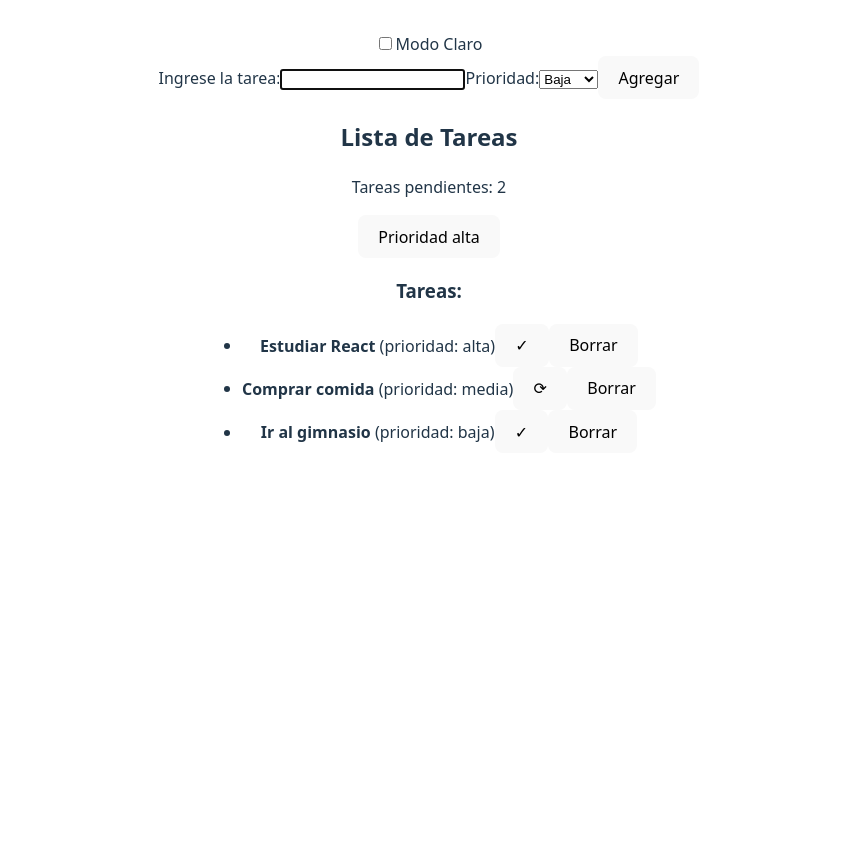
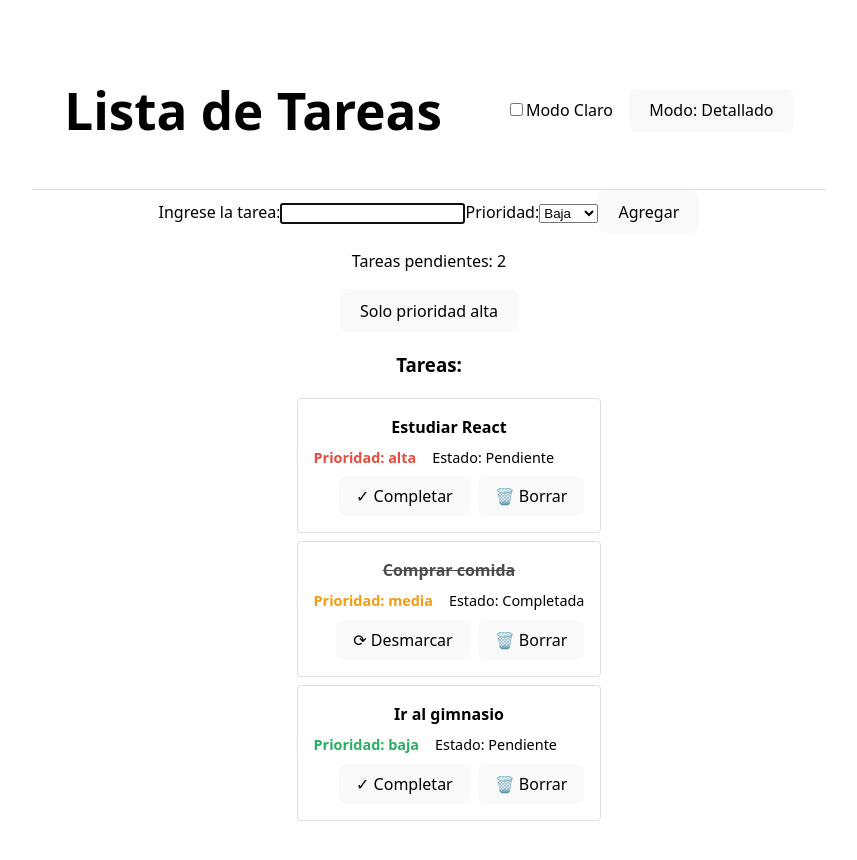
Before and after one commit to vanesaCarballido/To-DoList, a React (Vite) app in the folder vite-project/: page / in a window 1280 px wide. Shown: the top 860 px of the page, without its empty margins (211-1068 px from the left). Built offline with nearby package versions, Linux system fonts and the light colour scheme.

Commit message:
useContext

```diff
--- a/vite-project/src/App.css
+++ b/vite-project/src/App.css
@@ -5,6 +5,7 @@
   justify-content: start;
   flex-direction: column;
   align-items: center;
+  color: black;
 }
 
 .App-dark {
@@ -14,6 +15,101 @@
   justify-content: start;
   flex-direction: column;
   align-items: center;
+  color: white;
+}
+
+/* Header styles */
+header {
+  width: 100%;
+  display: flex;
+  justify-content: space-between;
+  align-items: center;
+  padding: 1rem 2rem;
+  border-bottom: 1px solid #ddd;
+}
+
+.controls {
+  display: flex;
+  gap: 1rem;
+  align-items: center;
+}
+
+/* TaskItem styles */
+.taskItem {
+  display: flex;
+  justify-content: space-between;
+  align-items: center;
+  padding: 0.5rem;
+  margin: 0.5rem 0;
+  border: 1px solid #ddd;
+  border-radius: 4px;
+  list-style: none;
+}
+
+/* Modo compacto */
+.taskItem--compact {
+  padding: 0.3rem 0.5rem;
+  font-size: 0.9rem;
+}
+
+.taskItem--compact .task-actions button {
+  padding: 0.2rem 0.4rem;
+  font-size: 0.8rem;
+  margin-left: 0.3rem;
+}
+
+/* Modo detallado */
+.taskItem--detailed {
+  padding: 1rem;
+  flex-direction: column;
+  align-items: flex-start;
+}
+
+.taskItem--detailed .task-content {
+  width: 100%;
+  margin-bottom: 0.5rem;
+}
+
+.taskItem--detailed .task-details {
+  display: flex;
+  gap: 1rem;
+  margin-top: 0.5rem;
+  font-size: 0.9rem;
+}
+
+.taskItem--detailed .task-actions {
+  align-self: flex-end;
+}
+
+.taskItem--detailed .task-actions button {
+  margin-left: 0.5rem;
+  padding: 0.5rem 1rem;
+}
+
+/* Estados de tareas */
+.task-completed {
+  text-decoration: line-through;
+  opacity: 0.7;
+}
+
+.task-pending {
+  font-weight: bold;
+}
+
+/* Prioridades */
+.priority--alta {
+  color: #e74c3c;
+  font-weight: bold;
+}
+
+.priority--media {
+  color: #f39c12;
+  font-weight: bold;
+}
+
+.priority--baja {
+  color: #27ae60;
+  font-weight: bold;
 }
 
 #root {
--- a/vite-project/src/App.jsx
+++ b/vite-project/src/App.jsx
@@ -42,12 +42,19 @@ function AppContent() {
   }, [todos]);
 
 
-  const [displayModeSettings, setThemeSettings] = useState({
+  const [displayModeSettings, setDisplayModeSettings] = useState({
     mode: "light",
+    displayMode: "detailed", // "compact" o "detailed"
     switchMode: () => {
-      setThemeSettings((prevState) => ({
+      setDisplayModeSettings((prevState) => ({
         ...prevState,
         mode: prevState.mode === "light" ? "dark" : "light",
+      }));
+    },
+    toggleDisplayMode: () => {
+      setDisplayModeSettings((prevState) => ({
+        ...prevState,
+        displayMode: prevState.displayMode === "detailed" ? "compact" : "detailed",
       }));
     },
   });
@@ -56,7 +63,15 @@ function AppContent() {
     <div>
       <DisplayModeContext.Provider value={displayModeSettings}>
         <div className={"App-" + displayModeSettings.mode}>
-          <MySwitch />
+          <header>
+            <h1>Lista de Tareas</h1>
+            <div className="controls">
+              <MySwitch />
+              <button onClick={displayModeSettings.toggleDisplayMode}>
+                Modo: {displayModeSettings.displayMode === "detailed" ? "Detallado" : "Compacto"}
+              </button>
+            </div>
+          </header>
           <TaskForm handleAdd={handleAdd} />
           <TaskList
             todos={todos}
--- a/vite-project/src/components/TaskItem.jsx
+++ b/vite-project/src/components/TaskItem.jsx
@@ -1,13 +1,45 @@
 import React, { useContext } from 'react';
+import { DisplayModeContext } from '../contexts/context.jsx';
 
 function TaskItem({ task, onComplete, onDelete }) {
+  const displayModeSettings = useContext(DisplayModeContext);
 
+  // Modo compacto: solo texto y botones
+  if (displayModeSettings.displayMode === "compact") {
+    return (
+      <li className="taskItem taskItem--compact">
+        <span className={task.completed ? "task-completed" : "task-pending"}>
+          {task.text}
+        </span>
+        <span className="task-actions">
+          <button onClick={() => onComplete(task.id)}>{task.completed ? '⟳' : '✓'}</button>
+          <button onClick={() => onDelete(task.id)}>✕</button>
+        </span>
+      </li>
+    );
+  }
+
+  // Modo detallado: texto, prioridad, estado y botones
   return (
-    <li className="taskItem">
-      <strong>{task.text}</strong> (prioridad: {task.priority})
-      <span>
-        <button onClick={() => onComplete(task.id)}>{task.completed ? '⟳' : '✓'}</button>
-        <button onClick={() => onDelete(task.id)}>Borrar</button>
+    <li className="taskItem taskItem--detailed">
+      <div className="task-content">
+        <strong className={task.completed ? "task-completed" : "task-pending"}>
+          {task.text}
+        </strong>
+        <div className="task-details">
+          <span className={`priority priority--${task.priority}`}>
+            Prioridad: {task.priority}
+          </span>
+          <span className="status">
+            Estado: {task.completed ? "Completada" : "Pendiente"}
+          </span>
+        </div>
+      </div>
+      <span className="task-actions">
+        <button onClick={() => onComplete(task.id)}>
+          {task.completed ? '⟳ Desmarcar' : '✓ Completar'}
+        </button>
+        <button onClick={() => onDelete(task.id)}>🗑️ Borrar</button>
       </span>
     </li>
   );
--- a/vite-project/src/components/TaskList.jsx
+++ b/vite-project/src/components/TaskList.jsx
@@ -22,11 +22,10 @@ function TaskList({ todos, onComplete, onDelete }) {
 
   return (
     <div>
-      <h2>Lista de Tareas</h2>
       <p>Tareas pendientes: {pendingCount}</p>
 
       <button onClick={handleShowHigh}>
-        {showHigh ? "Todos" : "Prioridad alta"}
+        {showHigh ? "Mostrar todas" : "Solo prioridad alta"}
       </button>
 
       <h3>Tareas:</h3>
```
